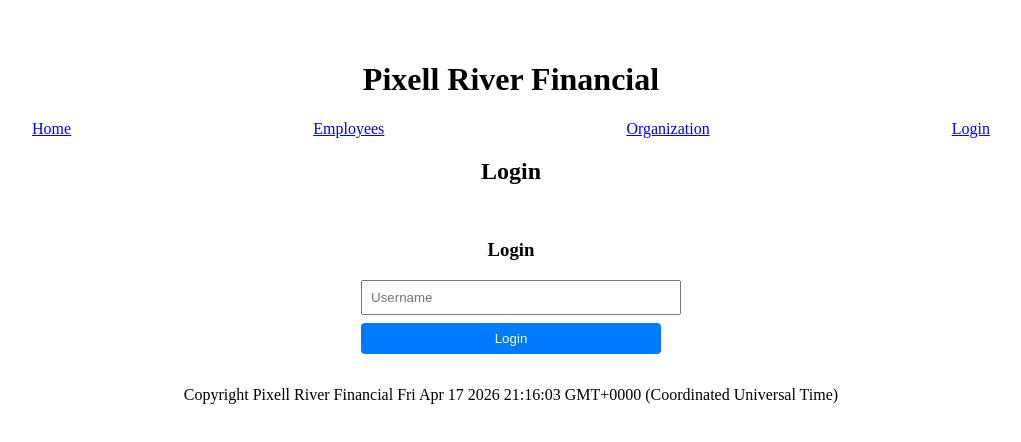
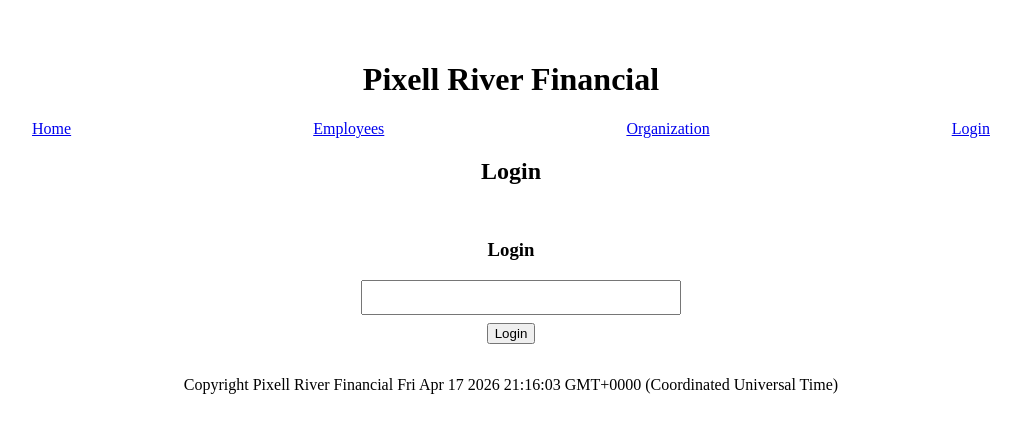
Before and after one commit to shannon1116/fsd-lab, a React (Vite) app in the folder apps/frontend/: page /login in a window 1280 px wide. Shown: the top 442 px of the page, without its empty margins (129-1150 px from the left). Built offline with nearby package versions, Linux system fonts and the light colour scheme; no server answers.

Commit message:
Fixed up user-form and user-login.

```diff
--- a/apps/frontend/src/components/users/user-form.tsx
+++ b/apps/frontend/src/components/users/user-form.tsx
@@ -1,35 +1,28 @@
-import { useState } from "react";
 import { useCreateUserFormInput } from "../../hooks/useUserFormInput";
-//import "./friends-form.css";
-
-//Used to create an account
 
 type UserFormProps = {
-    onSubmit: (
-        userName: string
-    ) => void;
+    onSubmit: (userName: string) => void;
 };
 
 export function UserForm({ onSubmit }: UserFormProps) {
-  const userName = useCreateUserFormInput();
-  const [success, setSuccess] = useState("");
+    const {
+        userName,
+        errors,
+        success,
+        valueChangeHandler,
+        inputReset,
+        validate,
+    } = useCreateUserFormInput();
 
     const handleSubmit = (e: React.FormEvent) => {
         e.preventDefault();
 
-    const isValid = userName.validate();
+        const isValid = validate();
 
-    if (!isValid) {
-      setSuccess("");
-      return;
-    }
+        if (!isValid) return;
 
-    onSubmit(userName.value);
-    setSuccess("Form is valid!");
-    userName.inputReset();
-
-    // Optional: auto-hide success message
-    setTimeout(() => setSuccess(""), 3000);
+        onSubmit(userName);
+        inputReset();
     };
 
     return (
@@ -40,15 +33,20 @@ export function UserForm({ onSubmit }: UserFormProps) {
                     type="text"
                     name="userName"
                     id="userName"
-          value={userName.value}
-          onChange={userName.valueChangeHandler}
+                    value={userName}
+                    onChange={(e) =>
+                        valueChangeHandler("userName", e.target.value)
+                    }
                 />
             </label>
 
             <div className="form-feedback">
-        {userName.errors.map((err, i) => (
-          <p key={i} style={{ color: "red" }}>{err}</p>
+                {errors.map((err, i) => (
+                    <p key={i} style={{ color: "red" }}>
+                        {err}
+                    </p>
                 ))}
+
                 {success && <p style={{ color: "green" }}>{success}</p>}
             </div>
 
--- a/apps/frontend/src/components/users/user-login.tsx
+++ b/apps/frontend/src/components/users/user-login.tsx
@@ -1,41 +1,47 @@
 import { useState } from "react";
 import type { User } from "../../../../../shared/types/user";
 
-const users: User[] = [
+const USERS: User[] = [
   { userId: "239", userName: "Shellg", dateCreated: new Date("2026-03-29T12:00:00Z") },
   { userId: "240", userName: "Alice", dateCreated: new Date() },
 ];
 
+const normalize = (value: string) => value.trim().toLowerCase();
+
 type LoginItemProps = {
-  onLogin: (user: User) => void; // required callback
+  onLogin: (user: User) => void;
 };
 
 export function LoginItem({ onLogin }: LoginItemProps) {
-  const [userName, setUserName] = useState<string>("");
-  const [error, setError] = useState<string>("");
+  const [userName, setUserName] = useState("");
+  const [error, setError] = useState("");
 
   const handleLogin = () => {
-    if (!userName.trim()) {
+    const cleaned = normalize(userName);
+
+    if (!cleaned) {
       setError("Please enter a username");
       return;
     }
 
-    const foundUser = users.find(
-      (u) => u.userName.toLowerCase() === userName.trim().toLowerCase()
+    const foundUser = USERS.find(
+      (u) => normalize(u.userName) === cleaned
     );
 
-    if (foundUser) {
-      onLogin(foundUser); // ✅ callback works
-      setError("");
-      setUserName(""); // optional: clear input
-    } else {
+    if (!foundUser) {
       setError("User not found");
+      return;
     }
+
+    onLogin(foundUser);
+    setError("");
+    setUserName("");
   };
 
   return (
     <div style={{ padding: "1rem", maxWidth: "300px", margin: "0 auto" }}>
       <h3>Login</h3>
+
       {error && <p style={{ color: "red" }}>{error}</p>}
 
       <form
@@ -46,26 +52,12 @@ export function LoginItem({ onLogin }: LoginItemProps) {
       >
         <input
           type="text"
-          placeholder="Username"
           value={userName}
           onChange={(e) => setUserName(e.target.value)}
           style={{ width: "100%", padding: "0.5rem", marginBottom: "0.5rem" }}
         />
 
-        <button
-          type="submit"
-          style={{
-            width: "100%",
-            padding: "0.5rem",
-            backgroundColor: "#007bff",
-            color: "white",
-            border: "none",
-            borderRadius: "4px",
-            cursor: "pointer",
-          }}
-        >
-          Login
-        </button>
+        <button type="submit">Login</button>
       </form>
     </div>
   );
```
Lines whose indentation alone changed are shown as unchanged.
